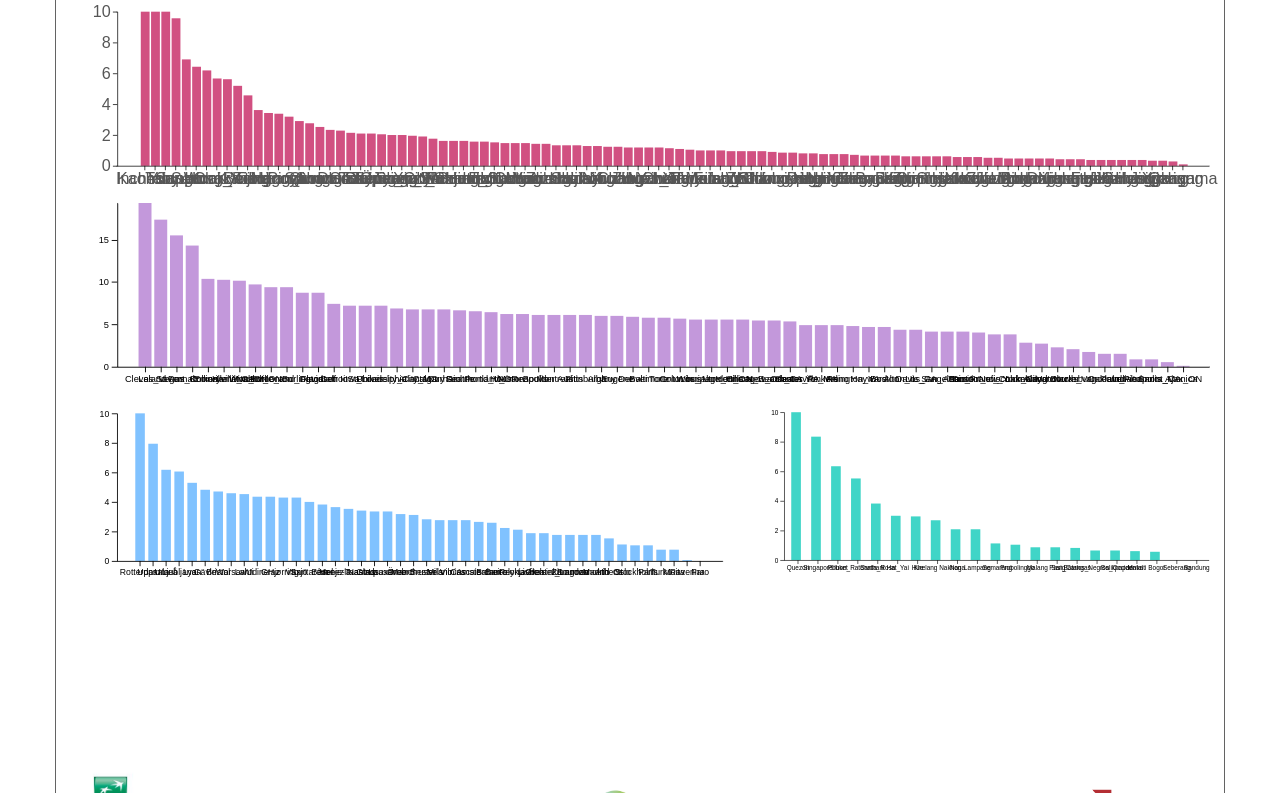
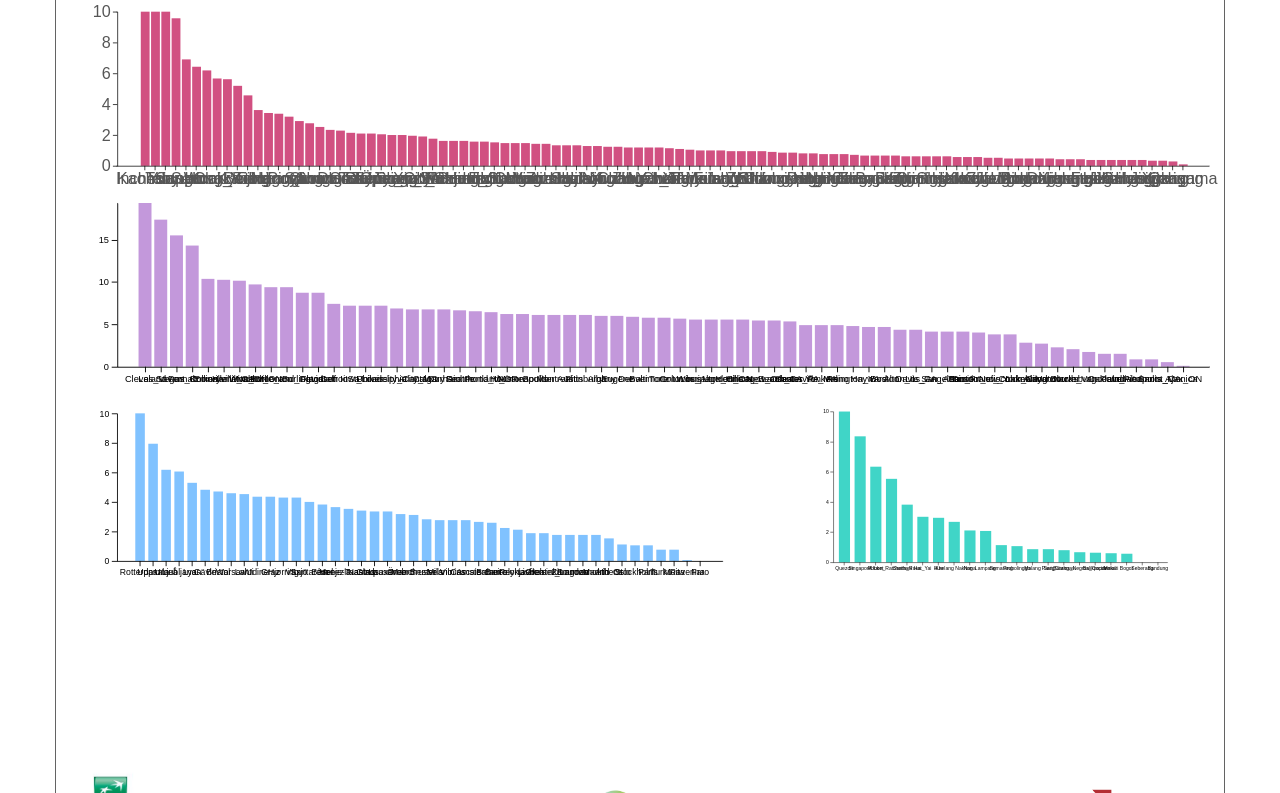
Before and after one commit to KatiRG/GlobalCarbonCities, a website with bundled scripts: page index.html in a window 1280 px wide. Shown: the part 489-1282 px from the top of the page. Built offline with nearby package versions, Linux system fonts and the light colour scheme.

Commit message:
barChart SEAsia posn adjustment

```diff
--- a/index.html
+++ b/index.html
@@ -106,7 +106,9 @@
         <div class="data EUdata"></div>
       </div>
 
-      <div class="col-lg-5">
+      <div class="col-lg-1"></div>
+
+      <div class="col-lg-4">
         <div class="data SEAdata"></div>
       </div>
     </div>
@@ -153,8 +155,6 @@
 
     </footer>
 
-
-    <!--><link href="https://fonts.googleapis.com/css?family=Ubuntu" rel="stylesheet"></div><-->
     <script src="lib/jquery.min.js"></script>
     <script src="lib/bootstrap.min.js"></script>
     <script src="lib/i18next.min.js"></script>
--- a/src/settingsSoutheastAsia.js
+++ b/src/settingsSoutheastAsia.js
@@ -1,5 +1,5 @@
 export default {
-  aspectRatio: 360/139,
+  aspectRatio: 360/176,
   margin: {
     top: 5,
     left: 0,
@@ -8,7 +8,7 @@ export default {
   },
   width: 660,
   pOuter: 0.9,
-  pInner: 0.5,
+  pInner: 0.25,
   // barPadding: 0.05,
   filterData: function(data) {
     data.sort(function(a, b) {
--- a/src/style.css
+++ b/src/style.css
@@ -342,6 +342,12 @@ div.rtooltip {
   font-size: 22px;
   fill: #565656;
 }
+#barChart_groupSEAsia {
+  font-size: 22px;
+  fill: #565656;
+  position: relative;
+  left: -42px;
+}
 
 /*
 .zerobar {
```
